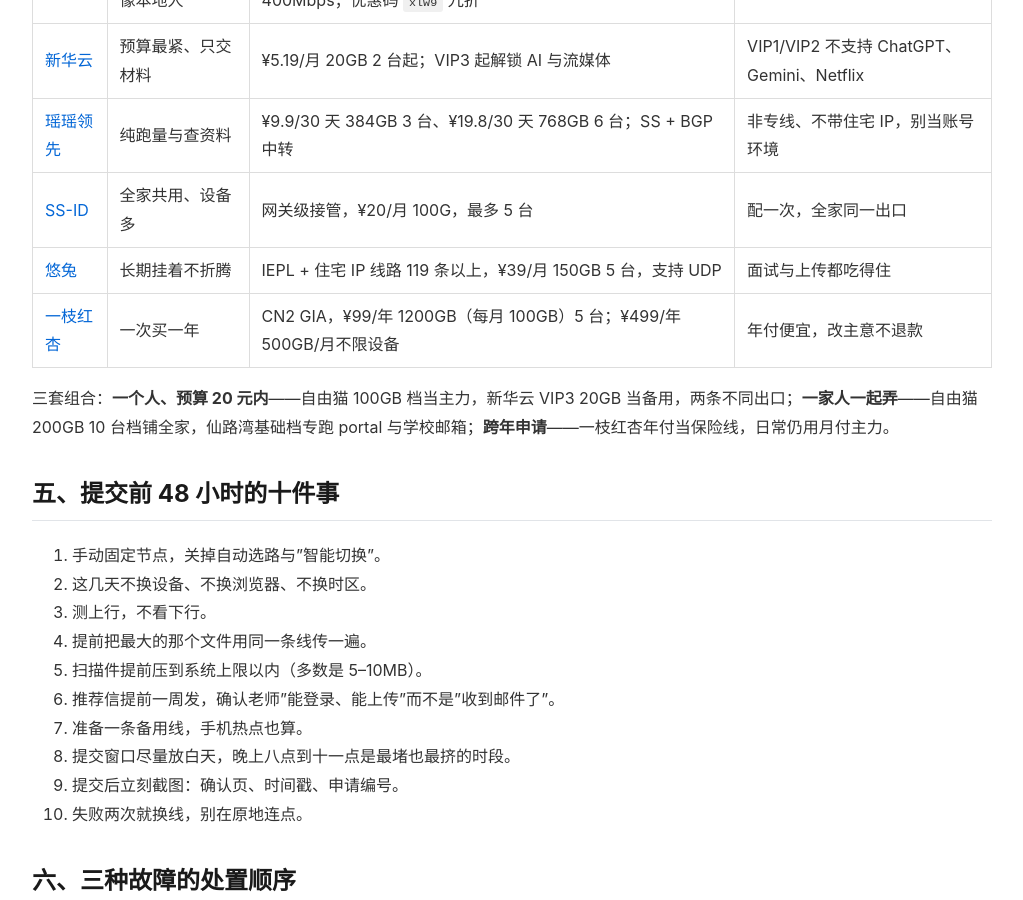
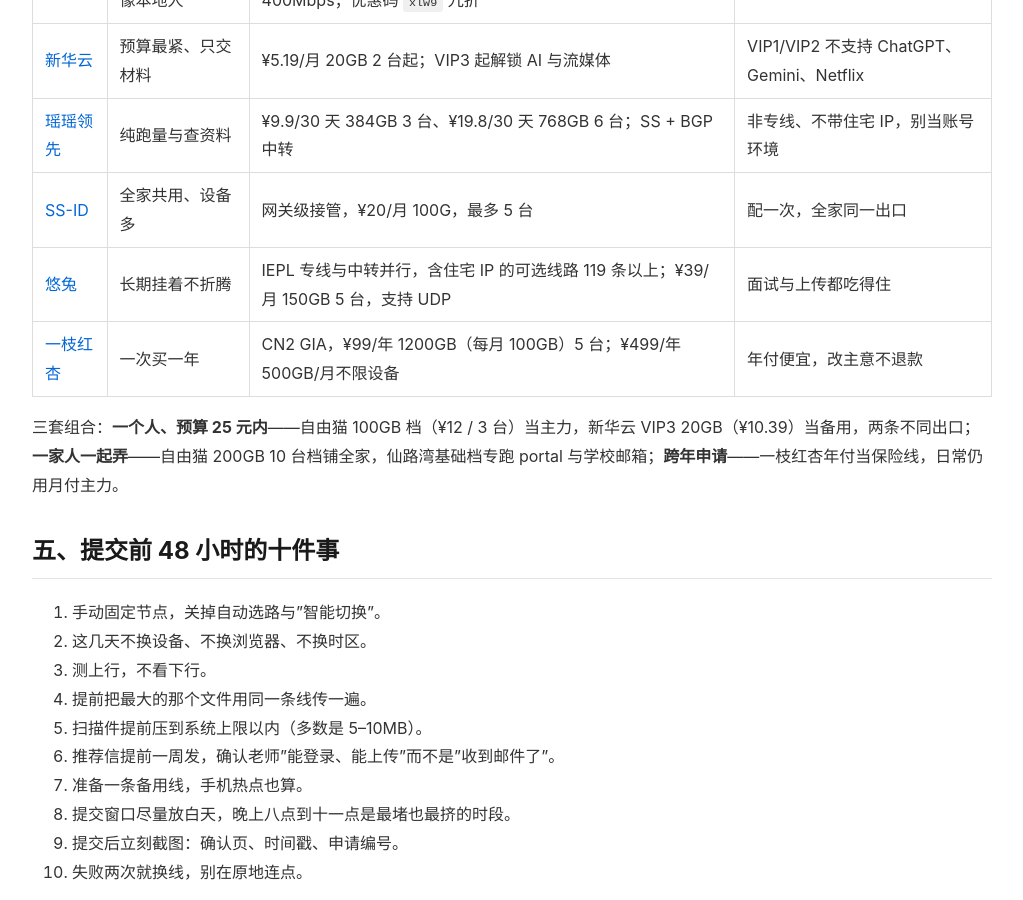
Before and after one commit to yezuofan/free-internet-guide, a Jekyll site: the page built from getting-started/study-application-network-comparison-2026.md, in a window 1280 px wide and 900 px high, scrolled down 2044 px. Shown: the whole window, without its empty margins (128-1151 px from the left). Built offline with Jekyll 4.4.1, drawn with Linux system fonts in a browser that asks for light colours; our own code applies the rules of GitHub Pages for plain Markdown files.

Commit message:
qa: align study-application mirror with blog fixes (budget label, urtu line spec)

```diff
--- a/getting-started/study-application-network-comparison-2026.md
+++ b/getting-started/study-application-network-comparison-2026.md
@@ -56,10 +56,10 @@
 | [新华云](https://api.huanghaiwan.com/go/新华云) | 预算最紧、只交材料 | ¥5.19/月 20GB 2 台起；VIP3 起解锁 AI 与流媒体 | VIP1/VIP2 不支持 ChatGPT、Gemini、Netflix |
 | [瑶瑶领先](https://api.huanghaiwan.com/go/瑶瑶领先) | 纯跑量与查资料 | ¥9.9/30 天 384GB 3 台、¥19.8/30 天 768GB 6 台；SS + BGP 中转 | 非专线、不带住宅 IP，别当账号环境 |
 | [SS-ID](https://api.huanghaiwan.com/go/SS-ID) | 全家共用、设备多 | 网关级接管，¥20/月 100G，最多 5 台 | 配一次，全家同一出口 |
-| [悠兔](https://api.huanghaiwan.com/go/悠兔) | 长期挂着不折腾 | IEPL + 住宅 IP 线路 119 条以上，¥39/月 150GB 5 台，支持 UDP | 面试与上传都吃得住 |
+| [悠兔](https://api.huanghaiwan.com/go/悠兔) | 长期挂着不折腾 | IEPL 专线与中转并行，含住宅 IP 的可选线路 119 条以上；¥39/月 150GB 5 台，支持 UDP | 面试与上传都吃得住 |
 | [一枝红杏](https://api.huanghaiwan.com/go/一枝红杏) | 一次买一年 | CN2 GIA，¥99/年 1200GB（每月 100GB）5 台；¥499/年 500GB/月不限设备 | 年付便宜，改主意不退款 |
 
-三套组合：**一个人、预算 20 元内**——自由猫 100GB 档当主力，新华云 VIP3 20GB 当备用，两条不同出口；**一家人一起弄**——自由猫 200GB 10 台档铺全家，仙路湾基础档专跑 portal 与学校邮箱；**跨年申请**——一枝红杏年付当保险线，日常仍用月付主力。
+三套组合：**一个人、预算 25 元内**——自由猫 100GB 档（¥12 / 3 台）当主力，新华云 VIP3 20GB（¥10.39）当备用，两条不同出口；**一家人一起弄**——自由猫 200GB 10 台档铺全家，仙路湾基础档专跑 portal 与学校邮箱；**跨年申请**——一枝红杏年付当保险线，日常仍用月付主力。
 
 ## 五、提交前 48 小时的十件事
 
```
